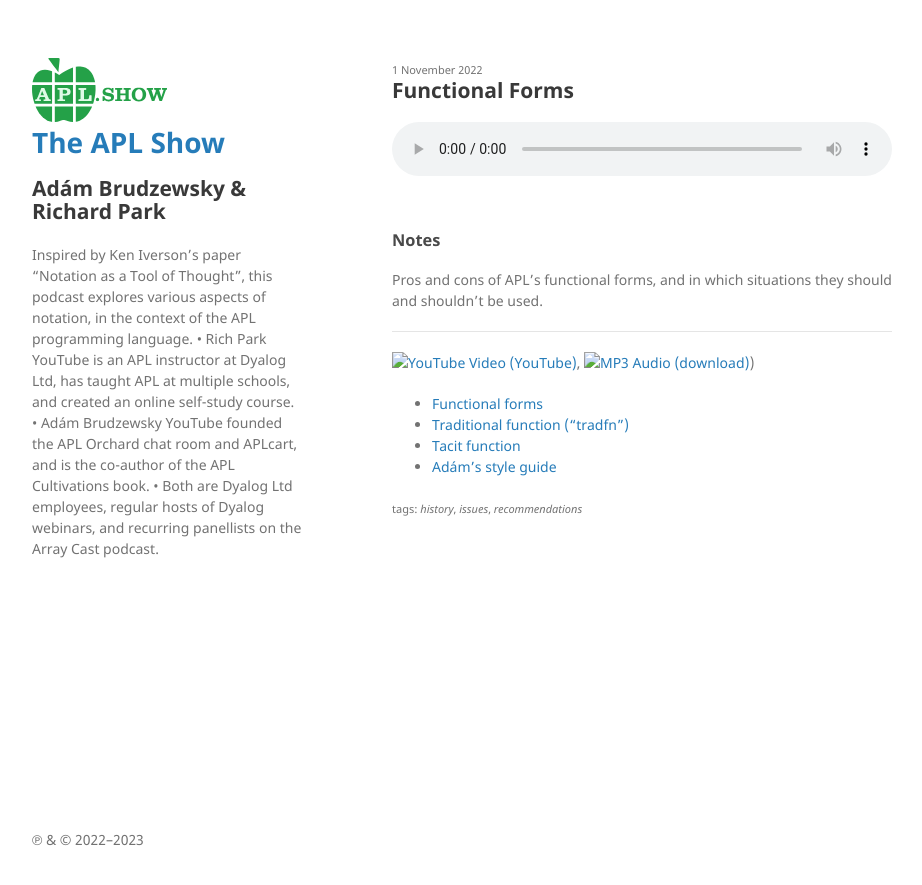
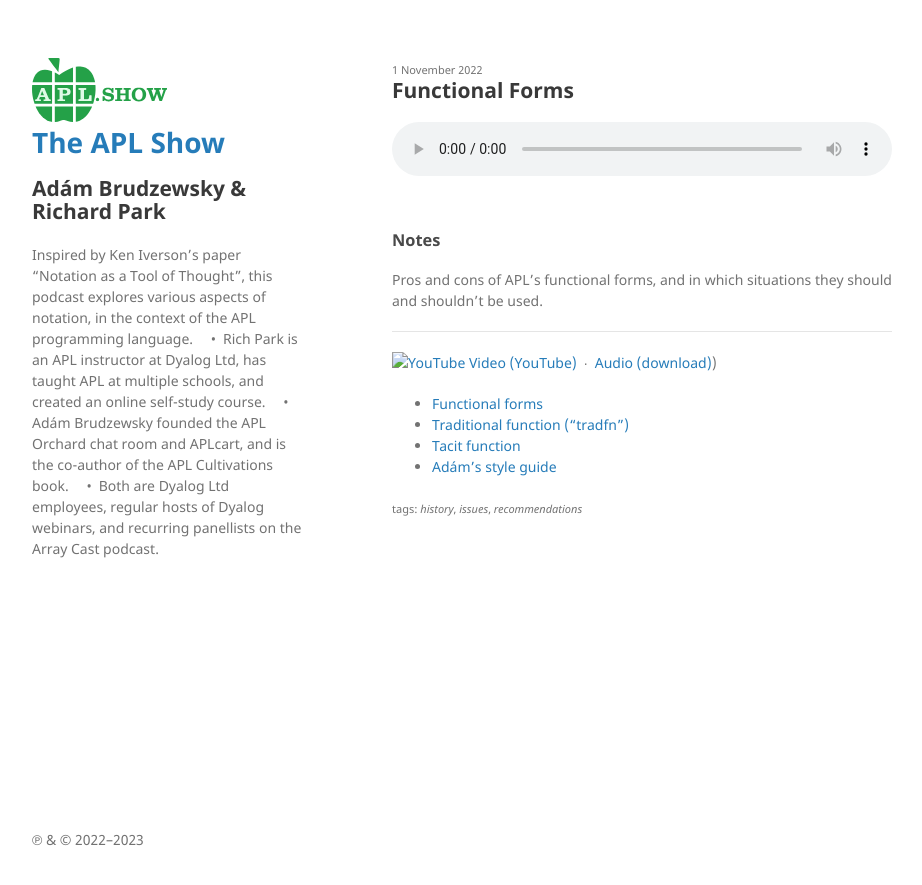
Before and after one commit to abrudz/apl.show, a Jekyll site: the page built from _posts/2022-11-17-Functional-Forms.md, in a window 1280 px wide. Shown: the top 885 px of the page, without its empty margins (178-1100 px from the left). Built offline with Jekyll 4.4.1, drawn with Linux system fonts in a browser that asks for light colours.

Commit message:
give up on html and md

```diff
--- a/_config.yml
+++ b/_config.yml
@@ -1,9 +1,12 @@
 title: The APL Show
 description: |
   Inspired by Ken Iverson’s paper “Notation as a Tool of Thought”, this podcast explores various aspects of notation, in the context of the APL programming language.
-  • Rich Park YouTube is an APL instructor at Dyalog Ltd, has taught APL at multiple schools, and created an online self-study course.
-  • Adám Brudzewsky YouTube founded the APL Orchard chat room and APLcart, and is the co-author of the APL Cultivations book.
-  • Both are Dyalog Ltd employees, regular hosts of Dyalog webinars, and recurring panellists on the Array Cast podcast.
+
+   • Rich Park is an APL instructor at Dyalog Ltd, has taught APL at multiple schools, and created an online self-study course.
+
+   • Adám Brudzewsky founded the APL Orchard chat room and APLcart, and is the co-author of the APL Cultivations book.
+
+   • Both are Dyalog Ltd employees, regular hosts of Dyalog webinars, and recurring panellists on the Array Cast podcast.
 author: Adám Brudzewsky & Richard Park
 email: contact@apl.show
 lang: en
--- a/_posts/2022-11-17-Functional-Forms.md
+++ b/_posts/2022-11-17-Functional-Forms.md
@@ -15,7 +15,7 @@
 Pros and cons of APL's functional forms, and in which situations they should and shouldn't be used.
 <!--more-->
 <hr>
-[![YouTube](yt.svg) Video (YouTube)](https://www.youtube.com/watch?v=aEN1MBTzCjY&list=PLYKQVqyrAEj8Q7BdOgakZCAGf6ReO1cue), [![MP3](mp3.svg) Audio (download)](/aplnaatot/2022-11-17-Functional-Forms.mp3))
+[![YouTube](yt.svg) Video (YouTube)](https://www.youtube.com/watch?v=aEN1MBTzCjY&list=PLYKQVqyrAEj8Q7BdOgakZCAGf6ReO1cue) ∙ [Audio (download)](/assets/audio/2022-11-17-Functional-Forms.mp3))
 * [Functional forms](https://apl.wiki/Function_styles)
 * [Traditional function ("tradfn")](http://apl.wiki/Defined_function)
 * [Tacit function](https://apl.wiki/Tacit_programming)
```
Also changed, not shown: _posts/2022-10-06-Indexing-in-APL-vs-Yorick.md (+1 -1 lines), _posts/2022-11-01-Notational-Awkwardnesses.md (+1 -1 lines), _posts/2022-12-05-How-to-Structure-APL-Programs.md (+1 -1 lines).
